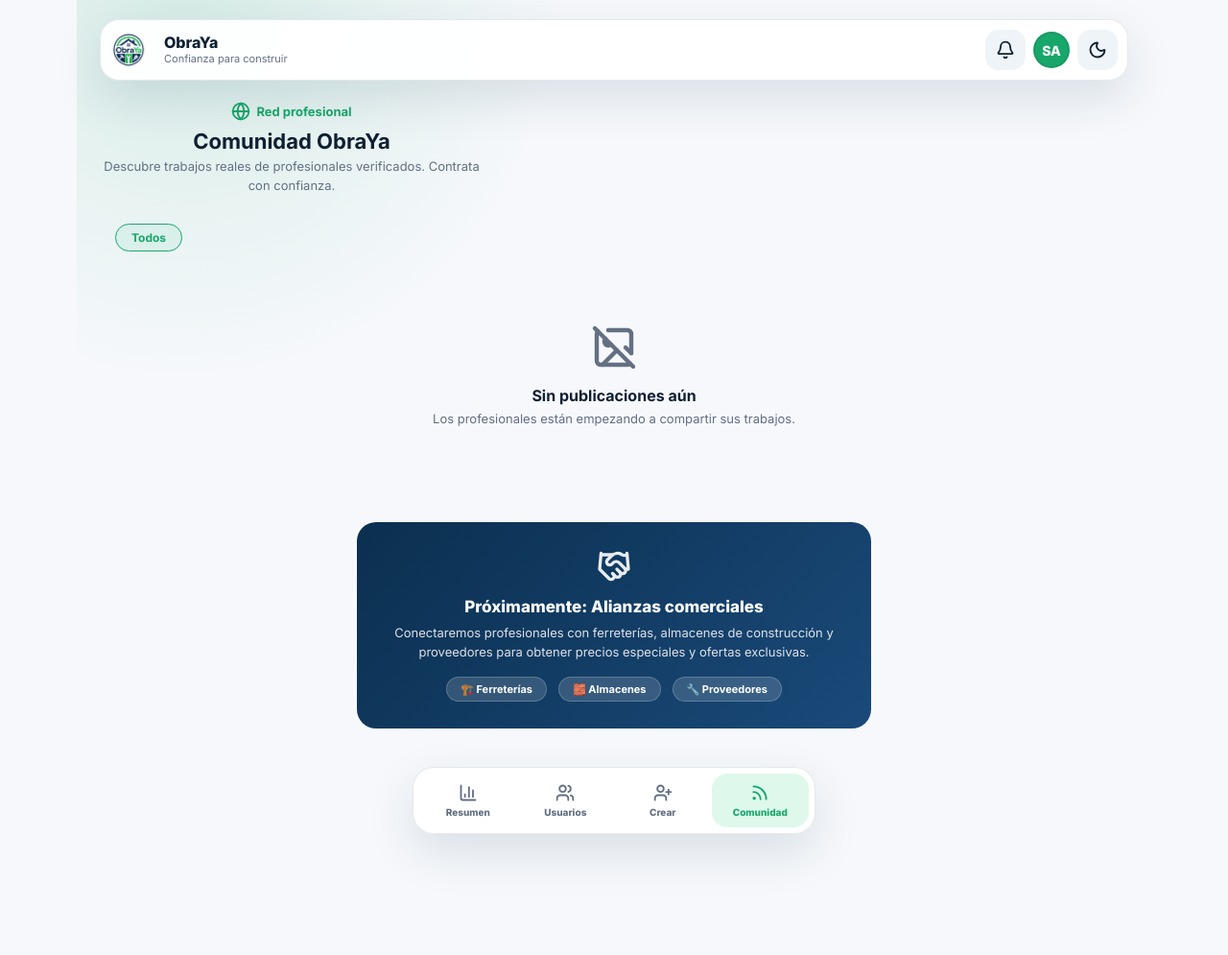
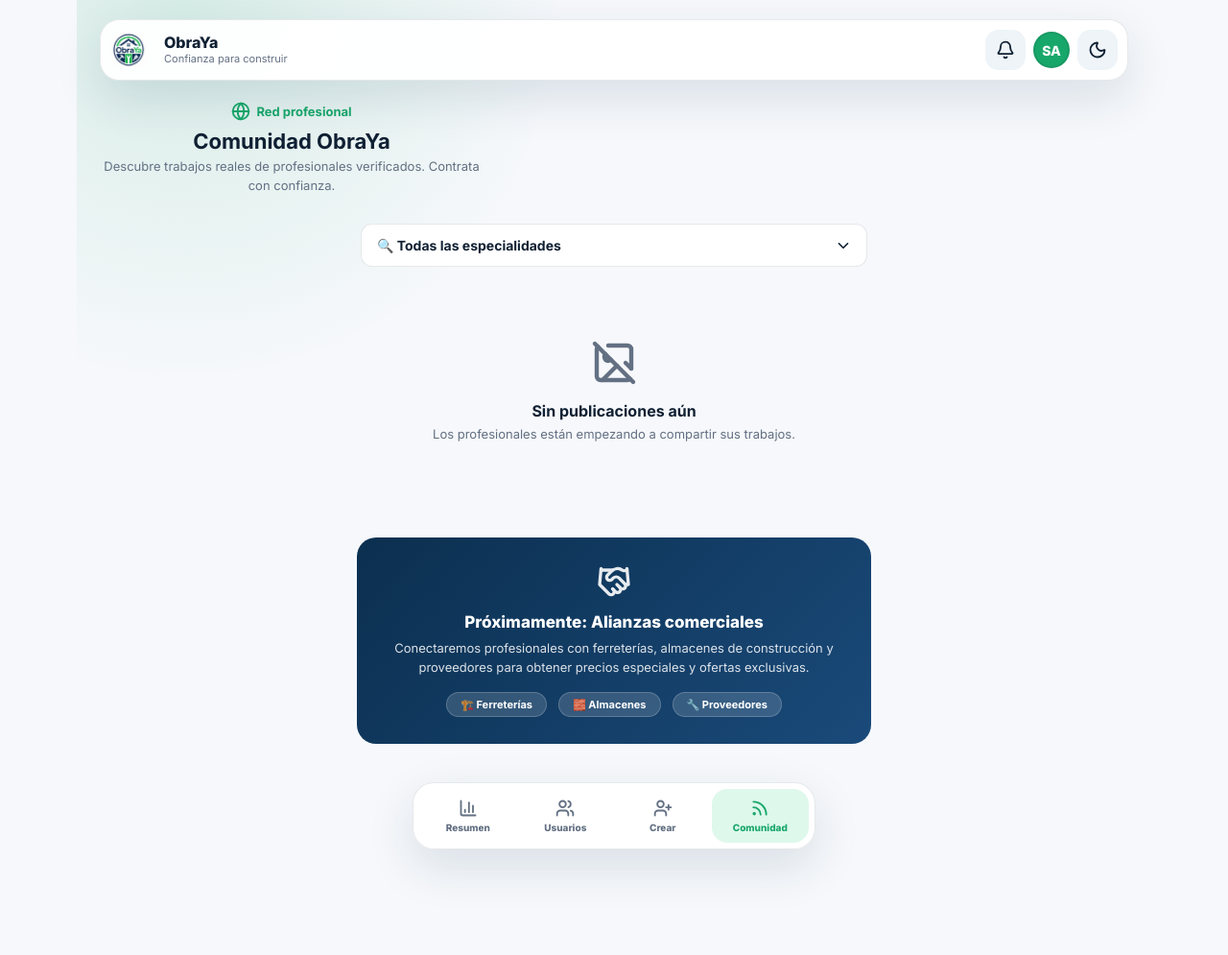
Before and after one commit to Jaisartuyk/Multi-oficios, a Django app: page /comunidad/ in a window 1280 px wide. Shown: the whole page at 96% size. Before the commit the page ends 892 px from the top, so only its background shows below. Run offline with Django 5.2, Linux system fonts and the light colour scheme; the visitor is signed in with stand-in values (Sample User, id 1); data that the repository does not hold is empty.

Commit message:
Conecto2

```diff
--- a/templates/core/feed.html
+++ b/templates/core/feed.html
@@ -14,17 +14,20 @@
 </section>
 
 <!-- Filtro por especialidad -->
-<div style="padding: 0 16px 16px; display: flex; gap: 8px; overflow-x: auto; -webkit-overflow-scrolling: touch; scrollbar-width: none;">
-    <a href="{% url 'feed' %}"
-       style="flex-shrink: 0; padding: 6px 16px; border-radius: 100px; font-size: 12px; font-weight: 700; text-decoration: none; border: 1.5px solid {% if not current_filter %}var(--green){% else %}var(--line){% endif %}; color: {% if not current_filter %}var(--green){% else %}var(--muted){% endif %}; background: {% if not current_filter %}rgba(16,185,129,0.08){% else %}transparent{% endif %};">
-        Todos
-    </a>
-    {% for spec in specialties %}
-    <a href="{% url 'feed' %}?especialidad={{ spec|urlencode }}"
-       style="flex-shrink: 0; padding: 6px 16px; border-radius: 100px; font-size: 12px; font-weight: 700; text-decoration: none; border: 1.5px solid {% if current_filter == spec %}var(--green){% else %}var(--line){% endif %}; color: {% if current_filter == spec %}var(--green){% else %}var(--muted){% endif %}; background: {% if current_filter == spec %}rgba(16,185,129,0.08){% else %}transparent{% endif %};">
-        {{ spec }}
-    </a>
-    {% endfor %}
+<div style="padding: 0 16px 16px; max-width: 560px; margin: 0 auto; width: 100%;">
+    <div style="position: relative; width: 100%;">
+        <select onchange="location = this.value;" style="width: 100%; padding: 12px 16px; padding-right: 40px; border-radius: 12px; font-size: 14px; font-weight: 700; border: 1.5px solid var(--line); background: var(--surface); color: var(--text); appearance: none; -webkit-appearance: none; cursor: pointer; transition: border-color 0.2s, box-shadow 0.2s; outline: none; font-family: inherit;">
+            <option value="{% url 'feed' %}" {% if not current_filter %}selected{% endif %}>🔍 Todas las especialidades</option>
+            {% for spec in specialties %}
+                <option value="{% url 'feed' %}?especialidad={{ spec|urlencode }}" {% if current_filter == spec %}selected{% endif %}>
+                    🛠️ {{ spec }}
+                </option>
+            {% endfor %}
+        </select>
+        <div style="position: absolute; right: 16px; top: 50%; transform: translateY(-50%); pointer-events: none; color: var(--text-muted); display: flex; align-items: center;">
+            <i data-lucide="chevron-down" style="width: 18px; height: 18px;"></i>
+        </div>
+    </div>
 </div>
 
 <!-- Feed de publicaciones -->
```
